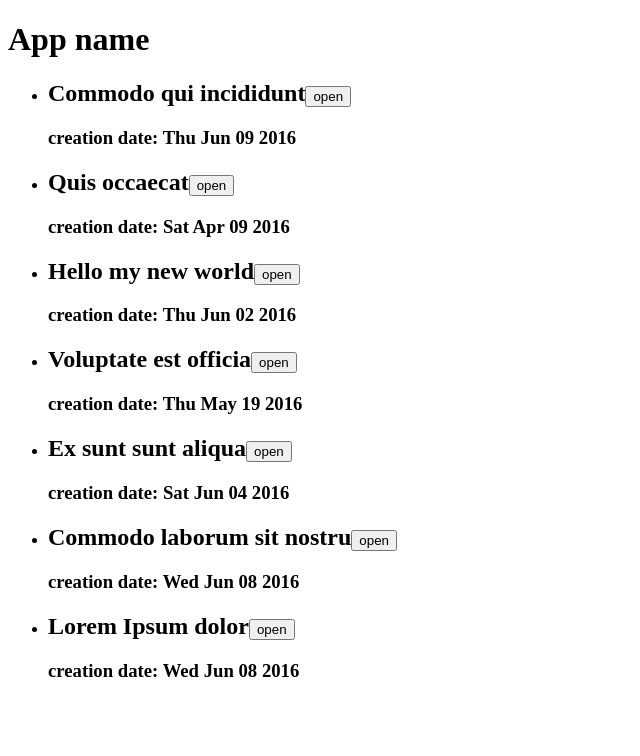
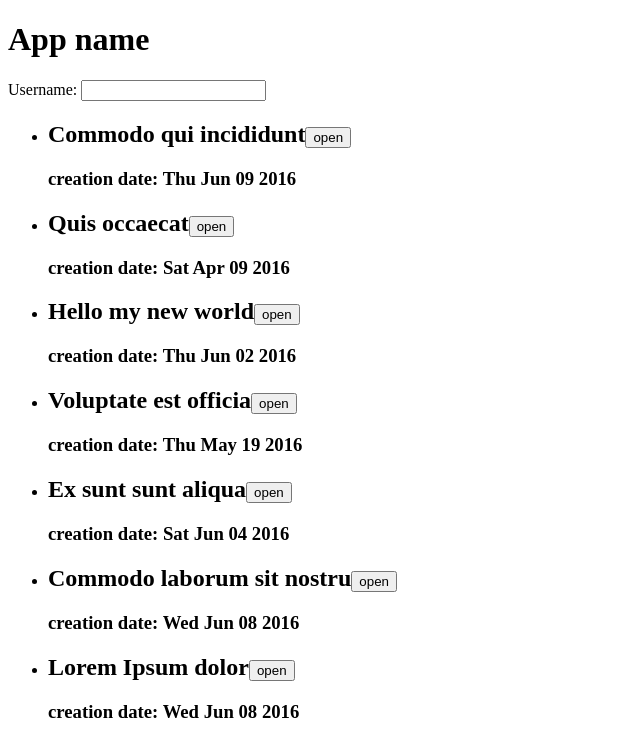
Before and after one commit to romabelka/basic-react-11-01, a React app: page / in a window 1280 px wide. Shown: the top 756 px of the page, without its empty margins (0-640 px from the left). Built offline with nearby package versions, Linux system fonts and the light colour scheme.

Commit message:
add user form

```diff
--- a/src/components/App.js
+++ b/src/components/App.js
@@ -1,12 +1,14 @@
 import React from 'react'
 import ArticleList from './ArticleList'
 import ArticlesChart from './ArticlesChart'
+import UserForm from './UserForm'
 import articles from '../fixtures'
 
 function App() {
     return (
         <div>
             <h1>App name</h1>
+            <UserForm />
             <ArticleList articles = {articles} />
             <ArticlesChart articles = {articles} />
         </div>
--- /dev/null
+++ b/src/components/UserForm.js
@@ -0,0 +1,28 @@
+import React, { Component } from 'react'
+
+class UserForm extends Component {
+    static propTypes = {
+
+    };
+
+    state = {
+        user: ''
+    }
+
+    render() {
+        return (
+            <div>
+                Username: <input type = "text" value = {this.state.user} onChange = {this.handleChange}/>
+            </div>
+        )
+    }
+
+    handleChange = ev => {
+        const user = ev.target.value
+        if (user.length > 10) return
+
+        this.setState({ user })
+    }
+}
+
+export default UserForm
```
